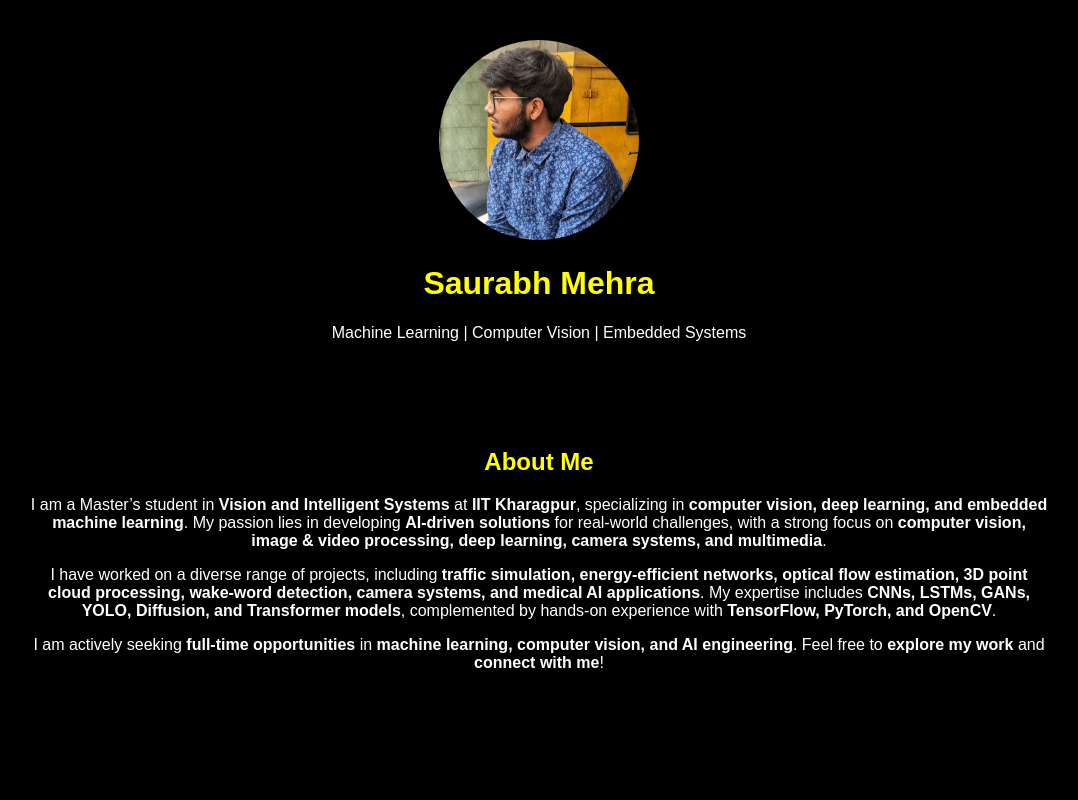
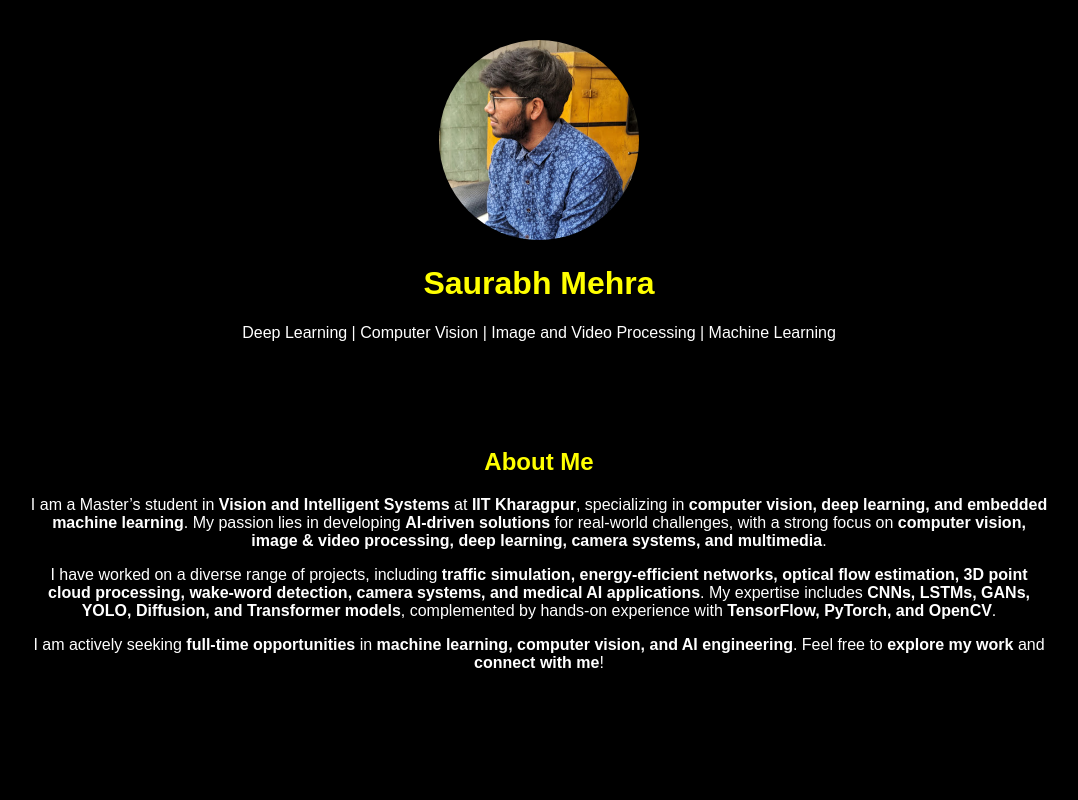
Before and after one commit to Saurabhmehra00710/portfolio-saurabh, a plain HTML site: page index.html in a window 1280 px wide. Shown: the top 800 px of the page, without its empty margins (101-1179 px from the left). Drawn offline with Linux system fonts and the light colour scheme.

Commit message:
Update index.html

```diff
--- a/index.html
+++ b/index.html
@@ -40,7 +40,7 @@
     <div class="container">
         <img src="unnamed.jpg" alt="Saurabh Mehra" class="profile-img">
         <h1>Saurabh Mehra</h1>
-        <p>Machine Learning | Computer Vision | Embedded Systems</p>
+        <p>Deep Learning | Computer Vision | Image and Video Processing | Machine Learning</p>
     </div>
 
     <div class="container section" id="about">
```
